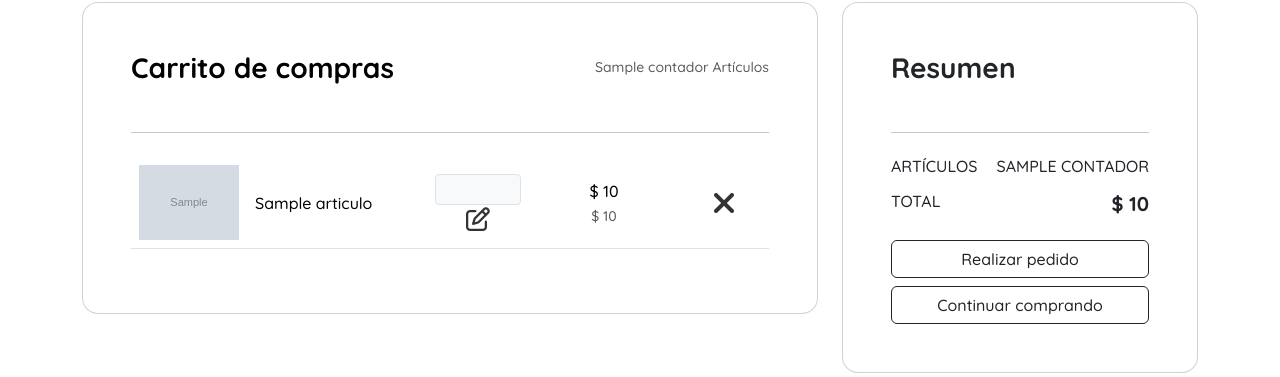
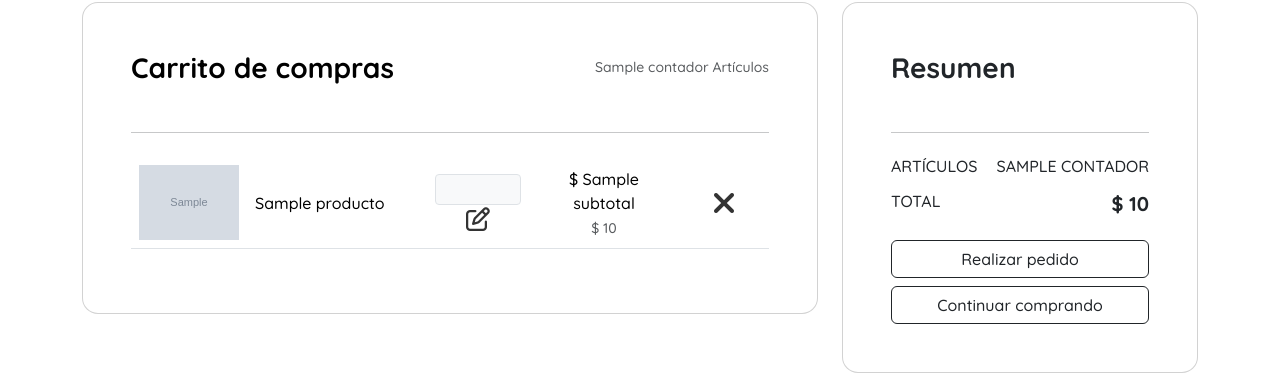
Before and after one commit to dairo2002/gadgets2.0, a Django app: template templates/client/tienda/carrito.html in a window 1280 px wide. Shown: the part 178-555 px from the top of the page. Run offline with Django 5.2, Linux system fonts and the light colour scheme; the template is opened without the code that fills it: most values are stand-ins (such as "Sample title", 1, 10 or a date in 2020); grey boxes marked "Sample" are stand-in pictures; some libraries are stand-ins or nearby versions.

Commit message:
cambios en carrito de compras

```diff
--- a/config/settings.py
+++ b/config/settings.py
@@ -157,7 +157,6 @@
 
 USE_TZ = True
 
-# ! VALIDAR SI SIRVE PARA LOS DEMAS
 
 # 60 * 5 = 300s equivale a 5 min
 PASSWORD_RESET_TIMEOUT = 60 * 5
--- a/templates/client/tienda/carrito.html
+++ b/templates/client/tienda/carrito.html
@@ -27,26 +27,27 @@
                     <tbody>
                       {% for articulo in articulo_carrito %}
                         <tr>
-                          <form action="{% url 'update_carrito' articulo.id %}" method="POST">
+                          {% comment %} {% url 'update_carrito' articulo.id %} {% endcomment %}
+                          <form action="" method="POST">
                             {% csrf_token %}
                             <td class="align-middle text-center">
-                              <img src="{{ articulo.imagen.url }}" class="img-fluid" alt="imagen carrito" style="max-width: 100px; max-height: 100px;" />
+                              <img src="{{ articulo.producto.imagen.url }}" class="img-fluid" alt="imagen carrito" style="max-width: 100px; max-height: 100px;" />
                             </td>
-                            <td class="align-middle" style="min-width: 180px;">{{ articulo.nombre }}</td>
+                            <td class="align-middle" style="min-width: 180px;">{{ articulo.producto.nombre }}</td>
                             <td class="align-middle text-center" style="min-width: 100px;">
                               {% comment %} <input type="hidden" name="producto_id" value="{{ articulo.id }}" /> {% endcomment %}
                               <input type="number" min="0" name="txtCantidad" value="{{ articulo.cantidad }}" class="text-center form-control form-control-sm inputCantidadCarrito bg-light" />
                               <button type="submit" class="btn p-0"><i class="fa-regular fa-pen-to-square fa-xl" style="color: #333333;"></i></button>
                             </td>
                             <td class="align-middle text-center" style="min-width: 150px;">
-                              {% if articulo.categoria.descuento %}
-                                <p class="mb-0">$ {{ articulo.sub_total }}</p>
+                              {% if articulo.producto.categoria.descuento %}
+                                <p class="mb-0">$ {{ articulo.subtotal }}</p>
                                 <del class="text-muted">
-                                  <small class="text-muted">$ {{ articulo.descuentoFormatiado }}</small>
+                                  <small class="text-muted">$ {{ articulo.producto.descuentoFormatiado }}</small>
                                 </del>
                               {% else %}
-                                <p class="mb-0">$ {{ articulo.sub_total }}</p>
-                                <small class="mb-0 text-muted">$ {{ articulo.precioFormatiado }}</small>
+                                <p class="mb-0">$ {{ articulo.subtotal }}</p>
+                                <small class="mb-0 text-muted">$ {{ articulo.producto.precioFormatiado }}</small>
                               {% endif %}
                             </td>
                             <td class="align-middle text-center" width="90px">
```
Also changed, not shown: carrito/carrito.py (+33 -11 lines), carrito/context_processors.py (+2 -8 lines).
